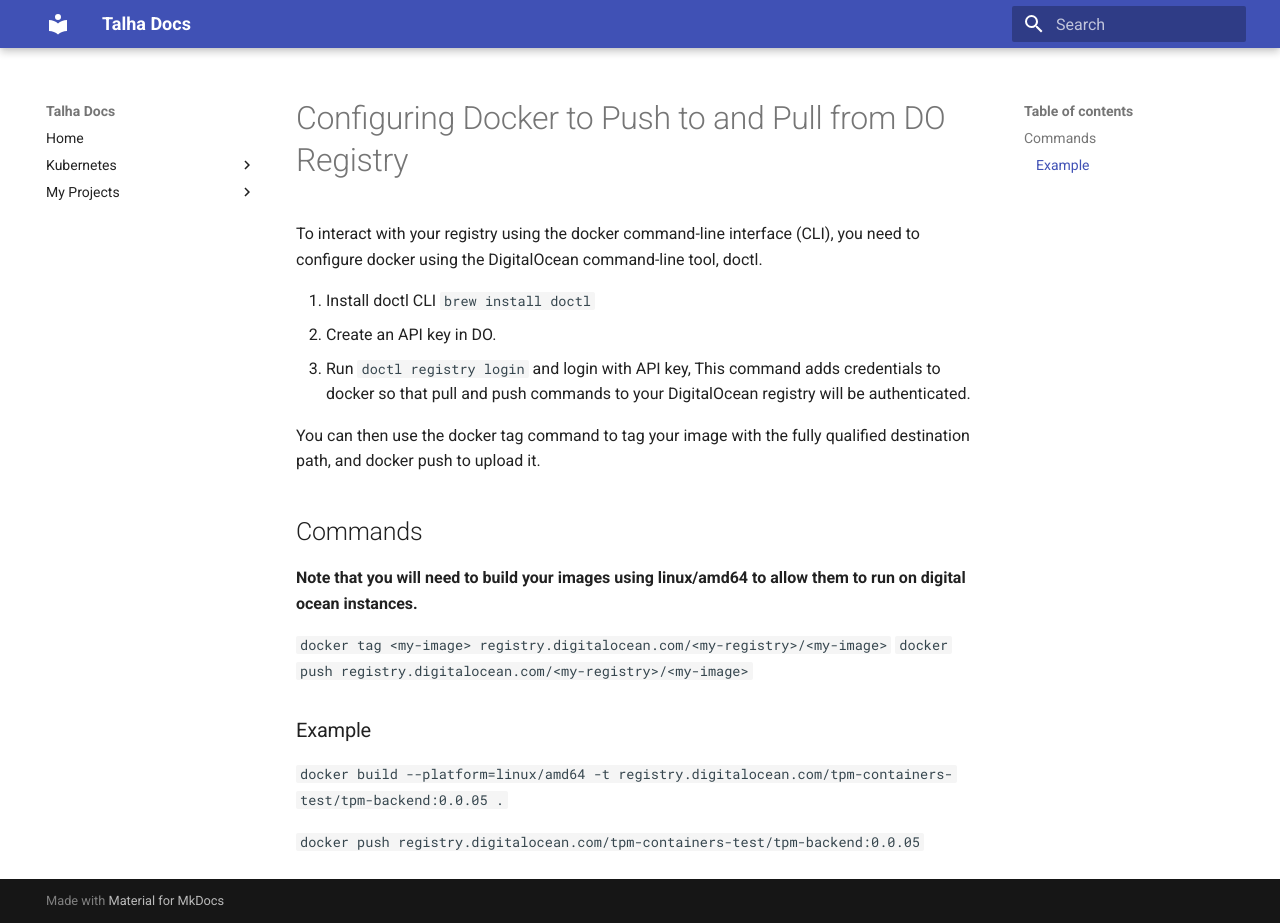
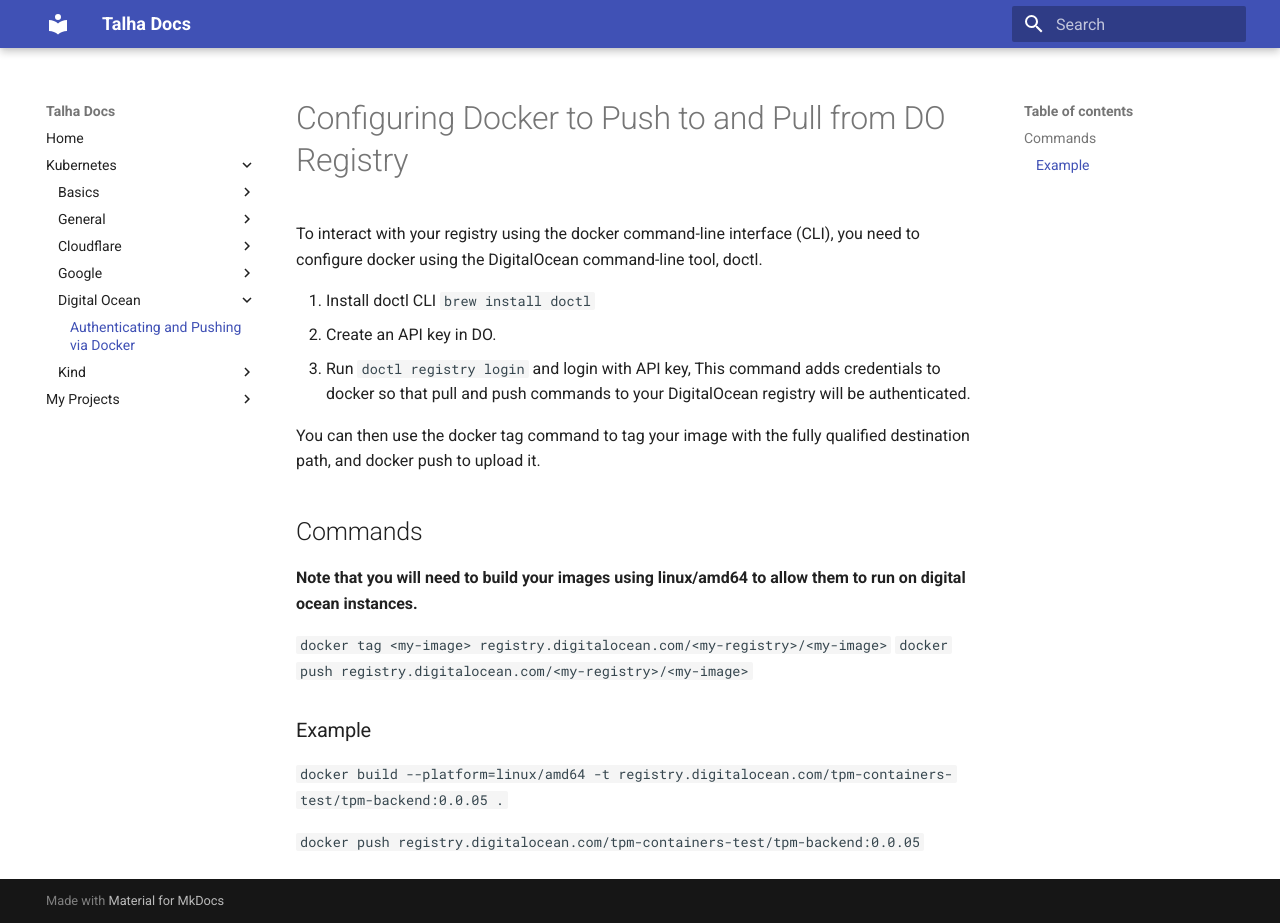
Before and after one commit to TRafi9/documentation, an MkDocs documentation site: the page built from docs/kubernetes/digitalOcean/pushingToDORegistry.md, in a window 1280 px wide and 923 px high. Built offline with MkDocs 1.6.1 and Material for MkDocs 9.7.7, drawn with Linux system fonts in a browser that asks for light colours.

Commit message:
mkdocs yml update

```diff
--- a/mkdocs.yml
+++ b/mkdocs.yml
@@ -14,8 +14,12 @@ nav:
 
           - Useful Extra Commands: kubernetes/general/usefulCommands.md
           - Debugging: kubernetes/general/debugging.md
+      - Cloudflare:
+          - Connecting Ingress To Cloudflare Domain: kubernetes/cloudflare/connectingIngressToCloudflareDomain.md
       - Google:
           - Mounting application default credentials: kubernetes/google/mountingApplicationDefaultCredentials.md
+      - Digital Ocean:
+          - Authenticating and Pushing via Docker: kubernetes/digitalOcean/pushingToDORegistry.md
       - Kind:
           - Kind Commands: kubernetes/kind/kindCommands.md
           - Ingress Setup For Local Testing: kubernetes/kind/ingressOnKind.md
```
